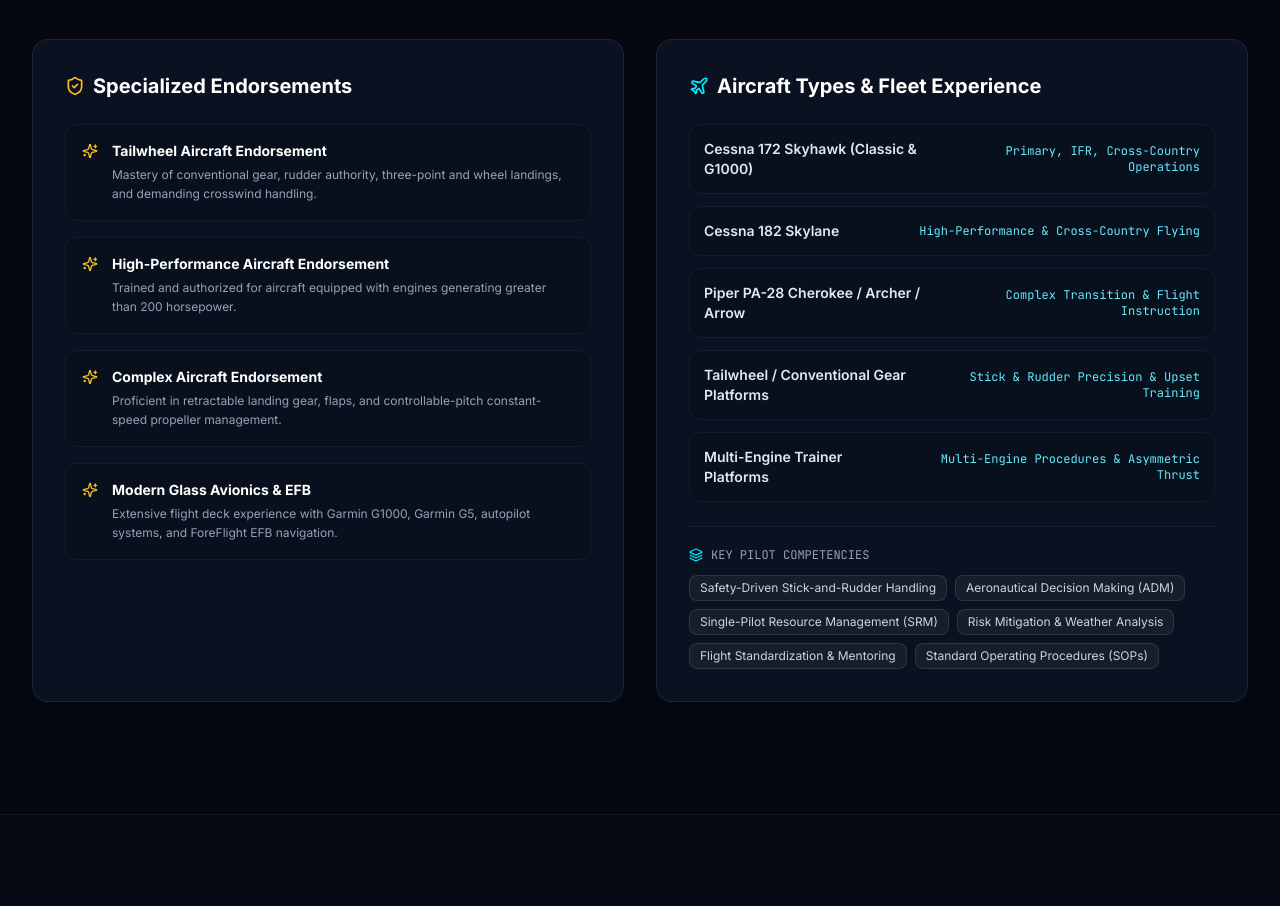
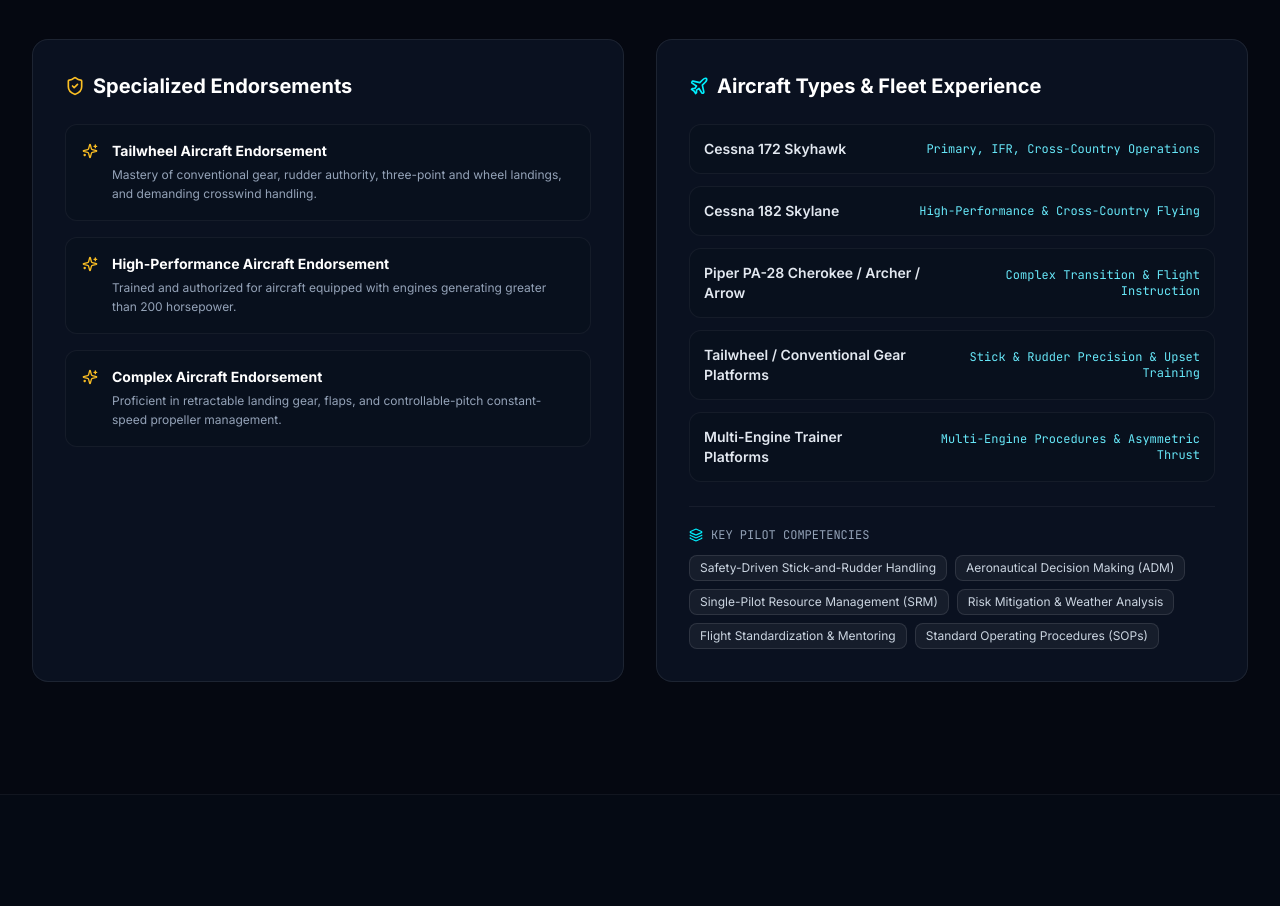
Before and after one commit to phillyairtours/Pilot-Website, a Next.js app: page / in a window 1280 px wide. Shown: the part 4940-5846 px from the top of the page. Built offline with nearby package versions, Linux system fonts and the light colour scheme.

Commit message:
chore: remove Modern Glass Avionics & EFB from endorsements

```diff
--- a/data/pilot.ts
+++ b/data/pilot.ts
@@ -154,10 +154,6 @@
       name: "Complex Aircraft Endorsement",
       description: "Proficient in retractable landing gear, flaps, and controllable-pitch constant-speed propeller management.",
     },
-    {
-      name: "Modern Glass Avionics & EFB",
-      description: "Extensive flight deck experience with Garmin G1000, Garmin G5, autopilot systems, and ForeFlight EFB navigation.",
-    },
   ],
 
   experiences: [
@@ -236,7 +232,6 @@
     "Standard Operating Procedures (SOPs)",
     "Crosswind & Adverse Weather Operations",
     "Tailwheel & Conventional Gear Mastery",
-    "Garmin G1000 & Glass Avionics",
     "Fleet Operations & Airworthiness Tracking",
   ],
 
@@ -247,7 +242,7 @@
   ],
 
   fleet: [
-    { model: "Cessna 172 Skyhawk (Classic & G1000)", role: "Primary, IFR, Cross-Country Operations" },
+    { model: "Cessna 172 Skyhawk", role: "Primary, IFR, Cross-Country Operations" },
     { model: "Cessna 182 Skylane", role: "High-Performance & Cross-Country Flying" },
     { model: "Piper PA-28 Cherokee / Archer / Arrow", role: "Complex Transition & Flight Instruction" },
     { model: "Tailwheel / Conventional Gear Platforms", role: "Stick & Rudder Precision & Upset Training" },
--- a/pilot-data.js
+++ b/pilot-data.js
@@ -105,11 +105,6 @@
       name: "Tailwheel Aircraft Endorsement",
       description: "Mastery of conventional gear, rudder authority, three-point/wheel landings, and crosswind ground handling.",
       icon: "plane-tail"
-    },
-    {
-      name: "Glass Cockpit & Modern Avionics",
-      description: "Extensive experience with Garmin G1000, G5, GFC autopilot, and iPad EFB electronic flight bags (ForeFlight).",
-      icon: "display"
     }
   ],
 
```
